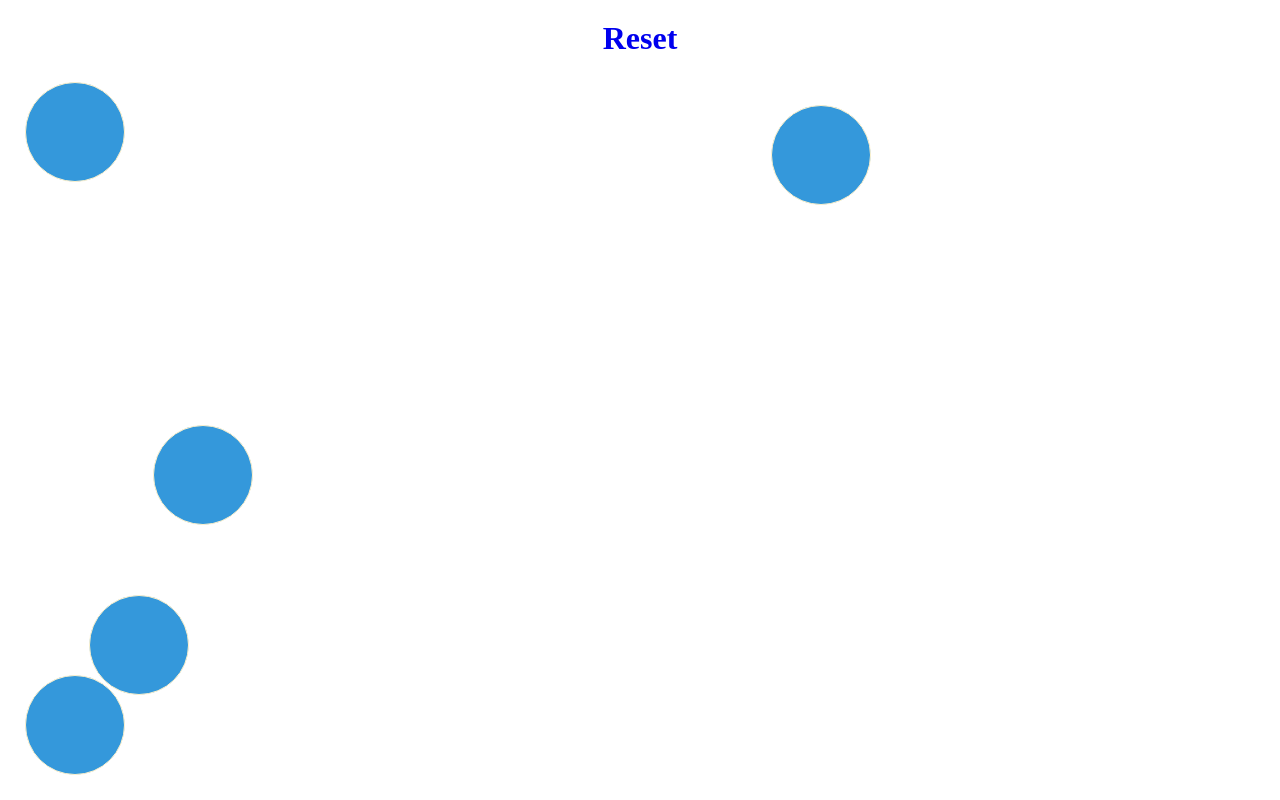
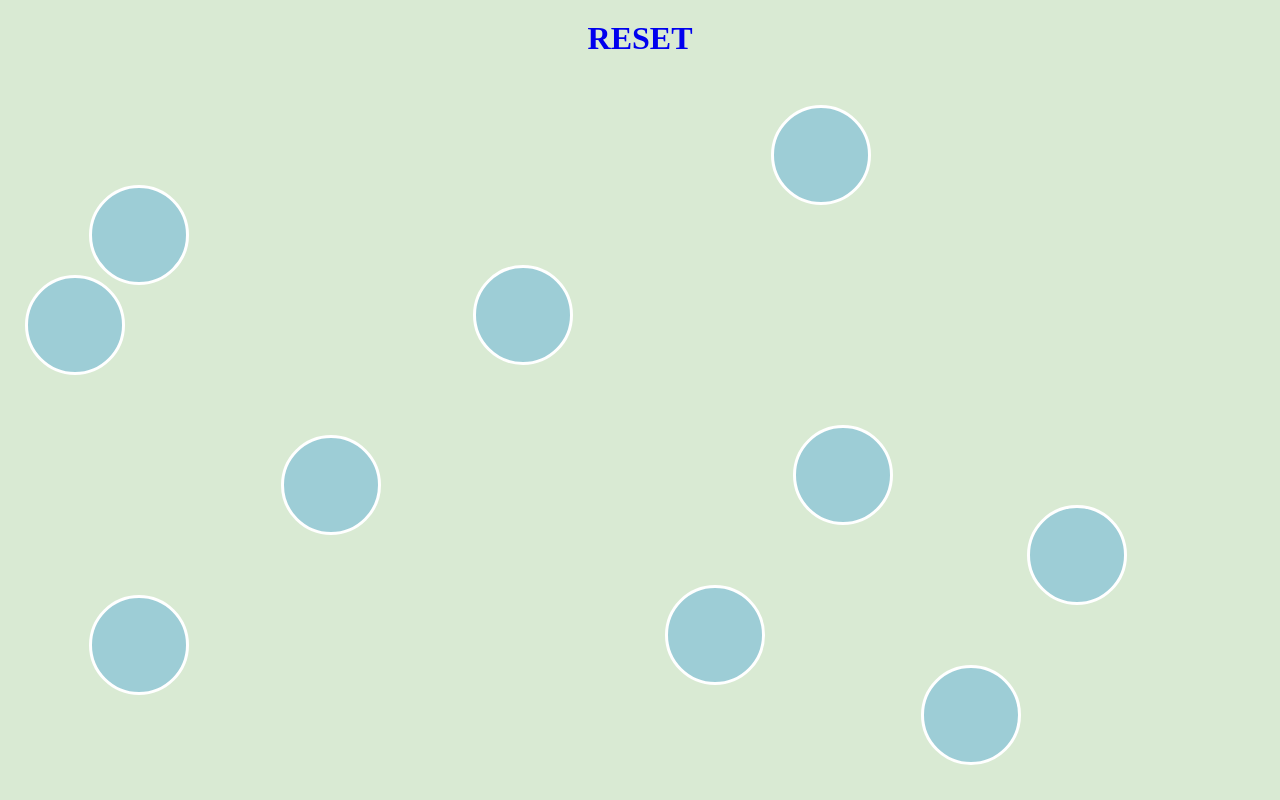
Before and after one commit to 276330/Webapp, a plain HTML site: page index.html in a window 1280 px wide. Drawn offline with Linux system fonts and the light colour scheme.

Commit message:
update 2

```diff
--- a/index.html
+++ b/index.html
@@ -20,12 +20,17 @@
 
     <body>
 
-        <a href="index.html"><h1>Reset</h1></a>
+        <a href="index.html"><h1>RESET</h1></a>
         <div class="pop" id="one"></div>
         <div class="pop" id="two"></div>
         <div class="pop" id="three"></div>
         <div class="pop" id="four"></div>
         <div class="pop" id="five"></div>
+        <div class="pop" id="six"></div>
+        <div class="pop" id="seven"></div>
+        <div class="pop" id="eight"></div>
+        <div class="pop" id="nine"></div>
+        <div class="pop" id="ten"></div>
 
          <!-- Audio element for the sound -->
         <audio id="pop-sound" src="pop.mp3"></audio>
--- a/styles.css
+++ b/styles.css
@@ -9,7 +9,7 @@ html,body{
     margin:0;
     padding:0;
     text-align:center;
-    background:#FFF;
+    background:#d9ead3ff;
 }
 a{
     text-decoration: none;
@@ -26,13 +26,13 @@ h1{
     width:50px;
     background-color: #d9ead3ff;
     border-radius:50%;
-    border:1px solid #fff2ccff;
+    border:3px solid ;
     display:inline-block;
     margin:25px;
     position:absolute;
 }
 #one{
-    bottom:0;
+    bottom:50%;
 }
 #two{
     bottom:10%;
@@ -44,10 +44,31 @@ h1{
 }
 #four{
     top:50%;
-    left:10%;
+    left:60%;
 }
 #five{
-
+    top:60%;
+    right:10%;
+}
+#six{
+    top:80%;
+    left:70%;
+}
+#seven{
+    top:30%;
+    left:35%;
+}
+#eight{
+    top:70%;
+    left:50%;
+}
+#nine{
+    bottom:30%;
+    left:20%;
+}
+#ten{
+    top:20%;
+    left:5%;
 }
 
 /* POP */
@@ -59,7 +80,7 @@ h1{
 .pop {
     width: 100px;
     height: 100px;
-    background-color: #3498db;
+    background-color:rgb(157, 205, 214);
     color: white;
     display: flex;
     justify-content: center;
```
